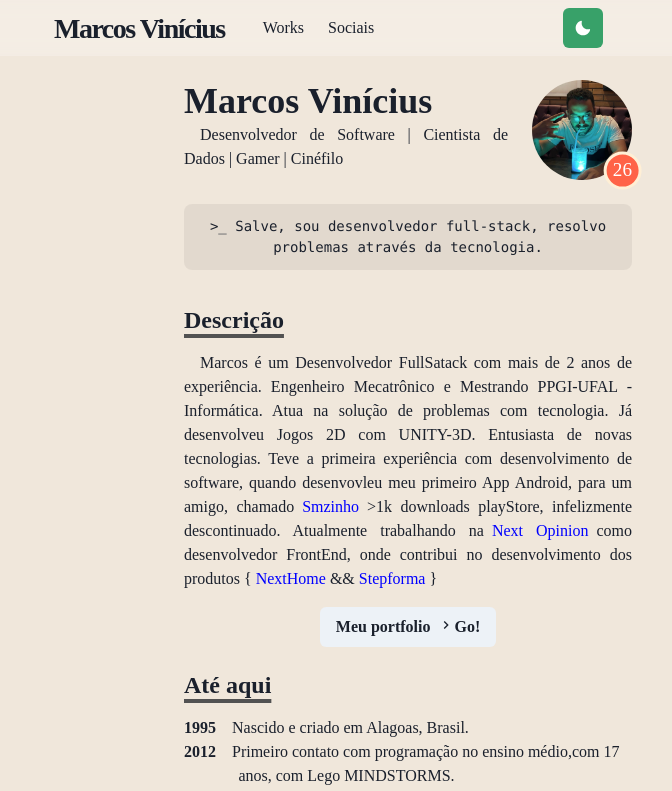
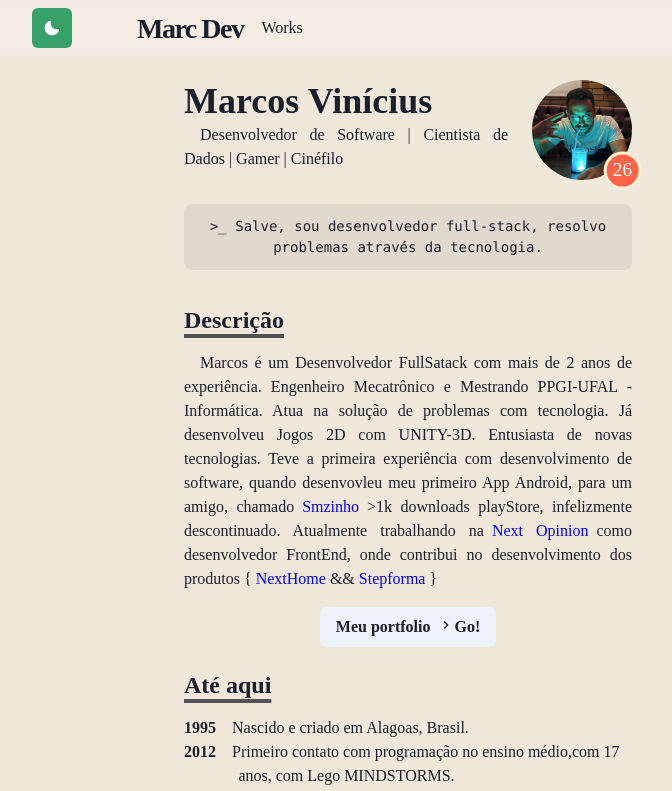
Before and after one commit to marcmec/personalwebsite, a Next.js app: page / in a window 1280 px wide. Shown: the top 791 px of the page, without its empty margins (232-904 px from the left). Built offline with nearby package versions, Linux system fonts and the light colour scheme; a web font is replaced by a local one.

Commit message:
some fixes

```diff
--- a/components/layouts/article.js
+++ b/components/layouts/article.js
@@ -21,7 +21,7 @@ const Layout = ({ children, title }) => {
             <>
                 {title && (
                     <Head>
-                        <title>{title}- Marcos Vinícius </title>
+                        <title>{title}- Marc Dev </title>
                     </Head>
                 )}
                 {children}
--- a/components/layouts/main.js
+++ b/components/layouts/main.js
@@ -16,7 +16,7 @@ const Main = ({ children, router }) => {
                     name="viewport"
                     content="width=device - width,initial-scale=1"
                 />
-                <title>Marcos Vinícius - HomePage</title>
+                <title>Marc Dev - HomePage</title>
             </Head>
             <Navbar path={router.asPath} />
 
--- a/components/logo.js
+++ b/components/logo.js
@@ -25,9 +25,9 @@ const logo = () => {
                         color={useColorModeValue("gray.800", "whiteAlpha.900")}
                         fontFamily="'Spline Sans Mono'"
                         fontWeight="bold"
-                        ml={3}
+                        ml={10}
                     >
-                        Marcos Vinícius
+                        Marc Dev
                     </Text>
                 </LogoBox>
             </a>
--- a/components/navbar.js
+++ b/components/navbar.js
@@ -55,11 +55,14 @@ const Navbar = props => {
                 align="center"
                 justify="space-between"
             >
-                <Flex align="center" mr={5}>
+                <ThemeToggle />
+
+                <Flex align="center" ml={15}>
                     <Heading as="h1" size="lg" letterSpacing="tighter">
                         <Logo />
                     </Heading>
                 </Flex>
+
                 <Stack
                     direction={{ base: "column", md: "row" }}
                     display={{ base: "none", md: "flex" }}
@@ -71,11 +74,10 @@ const Navbar = props => {
                     <LinkItem href={"/works"} path={path}>
                         Works
                     </LinkItem>
-                    <LinkItem href={"/sociais"} path={path}>
+                    {/* <LinkItem href={"/sociais"} path={path}>
                         Sociais
-                    </LinkItem>
+                    </LinkItem> */}
                 </Stack>
-                <ThemeToggle />
 
                 <Box flex={1} align="right">
                     <Box ml={2} display={{ base: "inline-block", md: "none" }}>
@@ -93,9 +95,9 @@ const Navbar = props => {
                                 <NextLink href="/works" passHref>
                                     <MenuItem as={Link}>Works</MenuItem>
                                 </NextLink>
-                                <NextLink href="/sociais" passHref>
+                                {/* <NextLink href="/sociais" passHref>
                                     <MenuItem as={Link}>Sociais</MenuItem>
-                                </NextLink>
+                                </NextLink> */}
                             </MenuList>
                         </Menu>
                     </Box>
```
